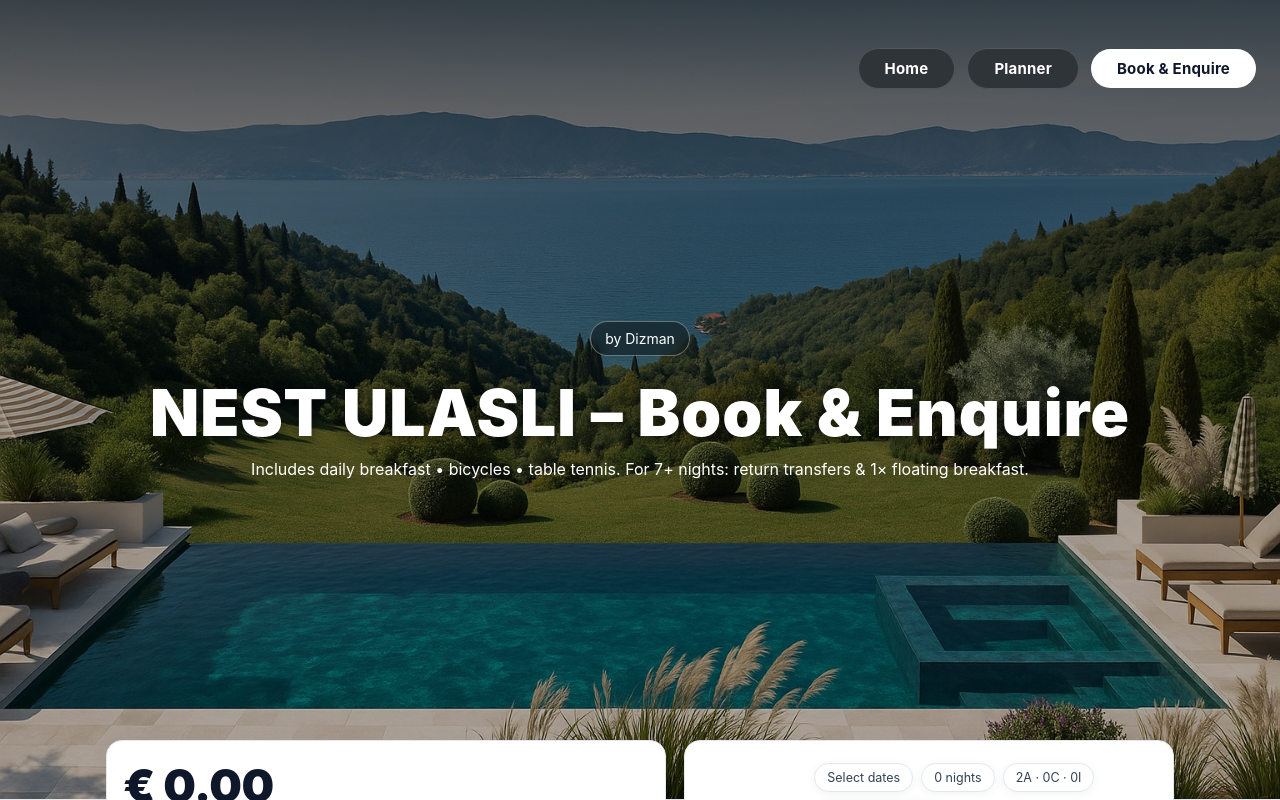
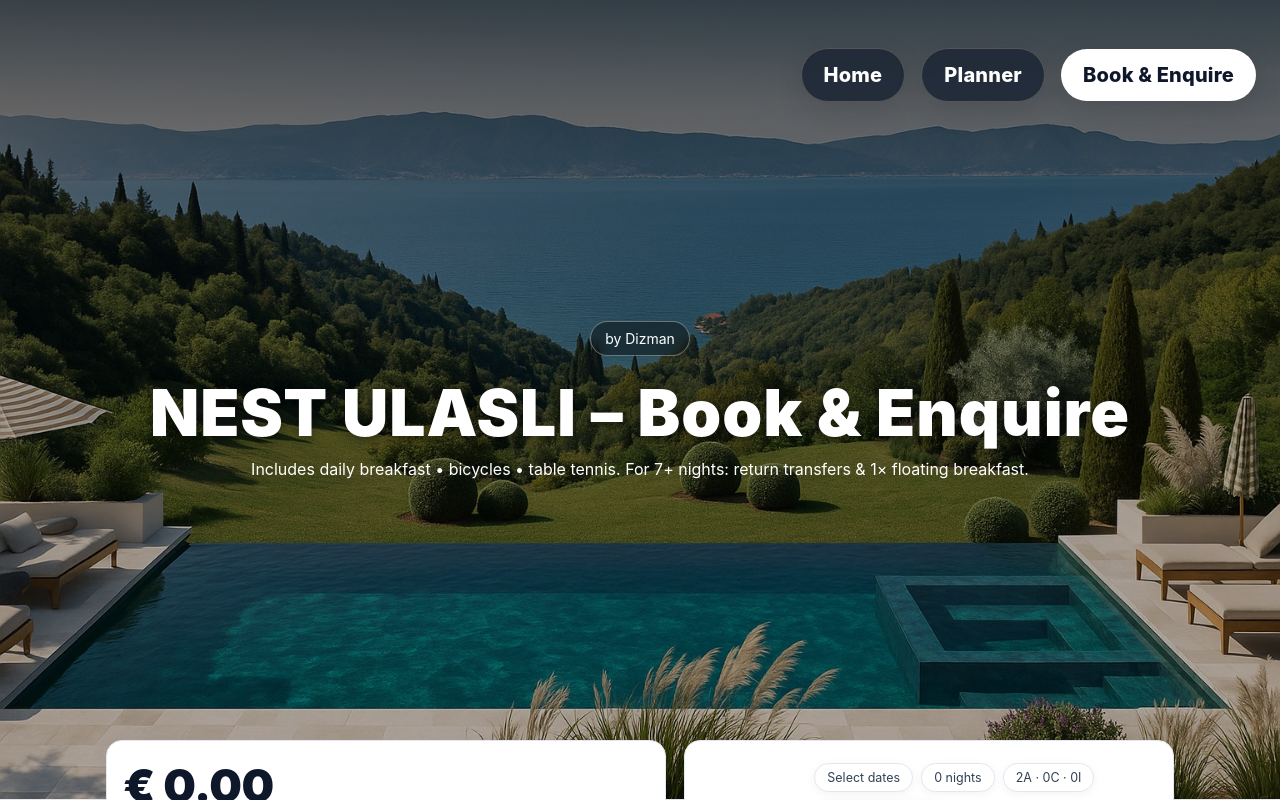
Before and after one commit to dirvass/nest-planner, a React (Vite) app: page /book in a window 1280 px wide. Shown: the top 800 px of the page. Built offline with nearby package versions, Linux system fonts and the light colour scheme.

Commit message:
Update styles.css

```diff
--- a/src/styles.css
+++ b/src/styles.css
@@ -53,15 +53,6 @@ body::after{
 .hero-btn:hover{ background:rgba(255,255,255,.85); color:#0f172a; transform:translateY(-2px) }
 .hero-btn.primary{ background:#fff; color:#0f172a; border:none }
 .hero-btn.primary:hover{ background:#f8fafc; transform:translateY(-2px) }
-
-/* Top-right global nav buttons */
-.nav-buttons{ position:fixed; top:24px; right:24px; display:flex; gap:12px; z-index:9999 }
-.nav-btn{ display:inline-block; padding:10px 22px; border-radius:999px; border:1px solid rgba(255,255,255,.6);
-  background:rgba(0,0,0,.3); color:#fff; text-decoration:none; font-weight:600; backdrop-filter:blur(8px);
-  transition:all .3s ease }
-.nav-btn:hover{ background:rgba(255,255,255,.8); color:#0f172a; transform:translateY(-1px); box-shadow:0 4px 12px rgba(255,255,255,.3) }
-.nav-btn.primary{ background:#fff; color:#0f172a; border:none }
-.nav-btn.primary:hover{ background:#f8fafc }
 
 /* ---------------- Generic layout ---------------- */
 .container{ max-width:1100px; margin:0 auto; padding:0 16px; margin-top:-60px; position:relative; z-index:2 }
@@ -369,3 +360,47 @@ thead th.sticky{ position:sticky; top:0; z-index:1; background:#f1f5f9 }
 .nav-btn.primary:hover{ background:#f8fafc; transform:translateY(-1px); }
 .nav-btn.dark{ background:#2f3438; border:1px solid #555; }
 .nav-btn.dark:hover{ background:#3d4247; }
+.nav-buttons{
+  position: fixed;
+  top: 24px;
+  right: 24px;
+  display: flex;
+  gap: 16px;
+  z-index: 9999;
+}
+
+.nav-btn{
+  display: inline-flex;
+  align-items: center;
+  justify-content: center;
+  padding: 14px 22px;
+  border-radius: 999px;
+  text-decoration: none;
+  font-weight: 800;
+  font-size: 20px;
+  box-shadow: 0 8px 28px rgba(2,8,23,.12);
+  transition: transform .2s ease, filter .2s ease, box-shadow .2s ease;
+  border: 1px solid rgba(255,255,255,.55);
+  backdrop-filter: blur(6px);
+}
+
+/* siyah cam görünümlü */
+.nav-btn.dark{
+  background: rgba(31,41,55,.9);
+  color: #fff;
+}
+.nav-btn.dark:hover{
+  filter: brightness(1.08);
+  transform: translateY(-2px);
+}
+
+/* beyaz buton */
+.nav-btn.primary{
+  background: #fff;
+  color: #0f172a;
+  border: none;
+}
+.nav-btn.primary:hover{
+  transform: translateY(-2px);
+  box-shadow: 0 10px 32px rgba(2,8,23,.15);
+}
```
